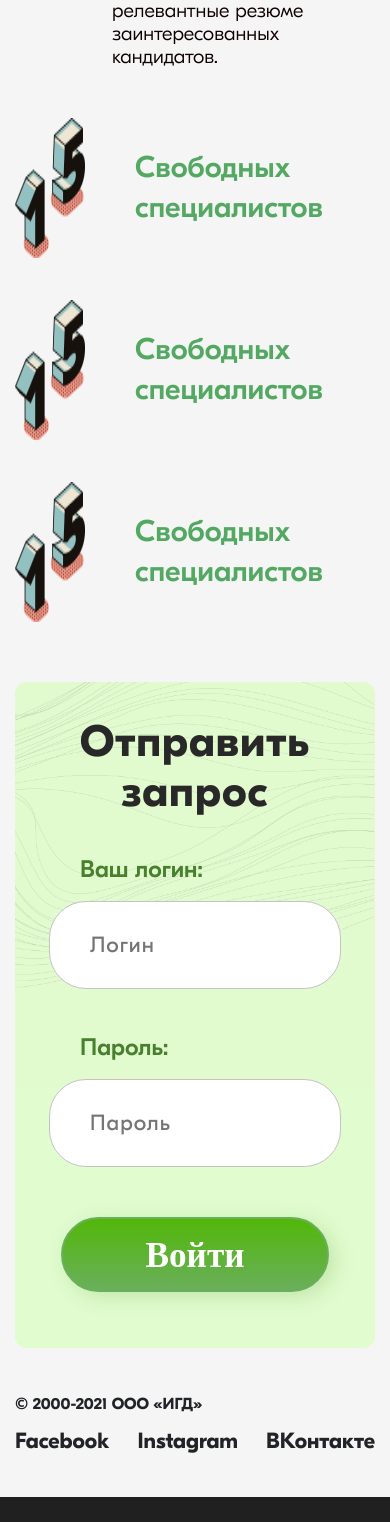
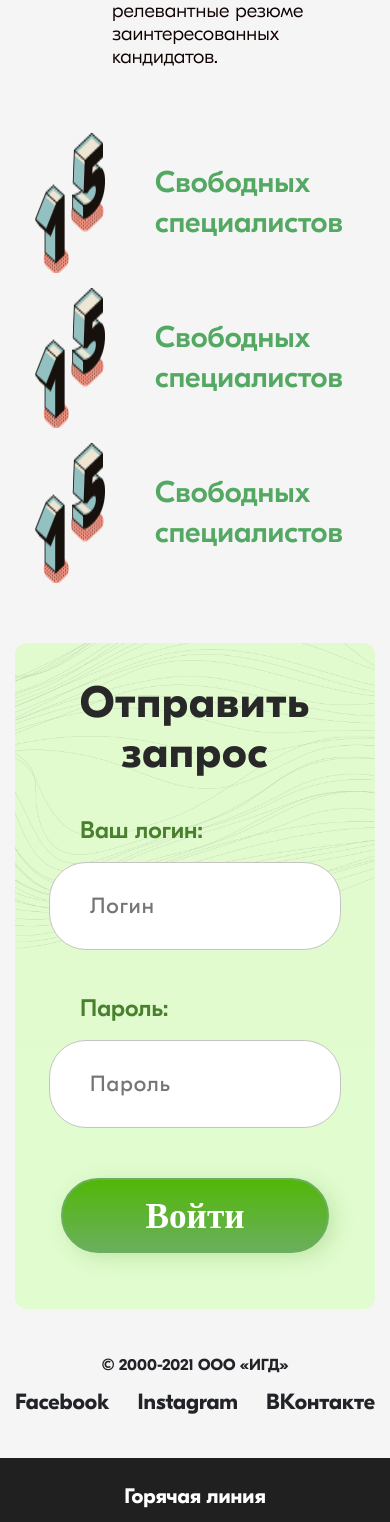
Before and after one commit to apuc/-outstaffing_land, a Vue app: page / in a window 390 px wide. Shown: the part 5443-6965 px from the top of the page. Built offline with nearby package versions, Linux system fonts and the light colour scheme.

Commit message:
fix(Form): медиазапрос <768px

```diff
--- a/src/components/form/Form.vue
+++ b/src/components/form/Form.vue
@@ -217,7 +217,7 @@ img {
 @media only screen and (max-width: 360px) {
   .social-link {
     display: flex;
-    text-align: left;
+    text-align: left!important;
     flex-direction: column;
     width: 100%;
   }
@@ -237,7 +237,7 @@ img {
   }
 }
 
-@media only screen and (max-width: 425px) {
+@media only screen and (max-width: 768px) {
   .form {
     padding:15px;
     display: block;
@@ -251,6 +251,8 @@ img {
   }
   .col-6:nth-child(2) {
     max-width: 100%;
+    width: 530px;
+    margin: auto;
   }
   .wrapper-form {
     padding: 35px 25px;
@@ -262,6 +264,7 @@ img {
   }
   .form > .row:last-child > div {
     width: 100%;
+    text-align: center!important;
   }
   .social-link {
     display: flex;
@@ -288,6 +291,13 @@ img {
   .mt-170 {
     margin-top: 0;
   }
+  .item-specialist + .item-specialist {
+    margin-top: 0;
+  }
+  .item-specialist {
+    margin: 15px;
+    justify-content: center;
+  }
   .col-6 > .item-specialist:last-child {
     margin-bottom: 60px;
   }
```
